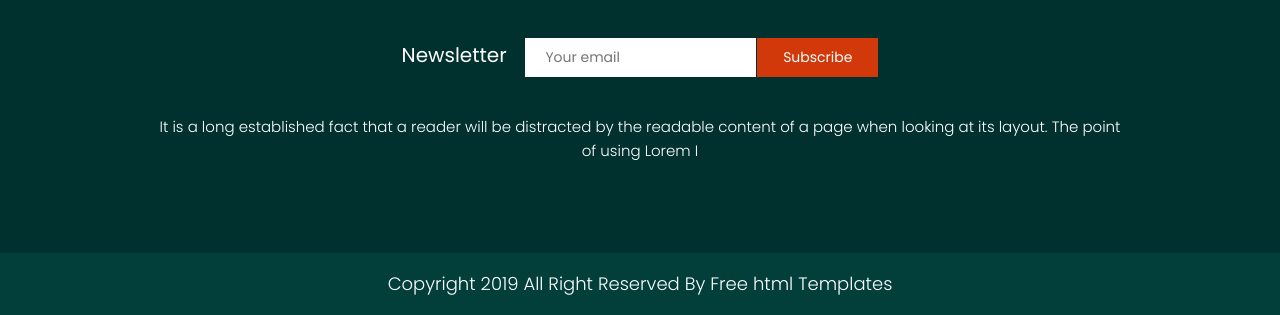
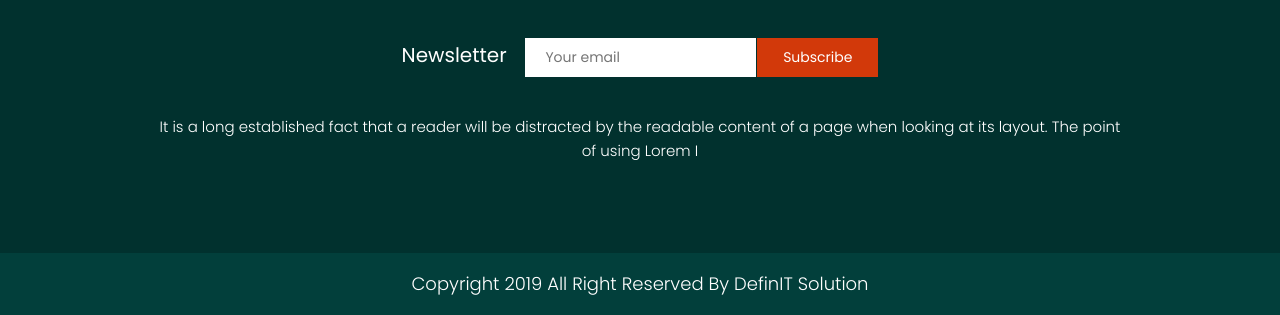
Before and after one commit to ZerpStvn/niture, a plain HTML site: page index.html in a window 1280 px wide. Shown: the part 3305-3620 px from the top of the page. Drawn offline with nearby package versions, Linux system fonts and the light colour scheme; some packages are replaced by stand-ins of ours.

Commit message:
Update index.html

```diff
--- a/index.html
+++ b/index.html
@@ -386,7 +386,7 @@
                     </div>
 
                     <div class="copyright">
-                        <p>Copyright 2019 All Right Reserved By <a href="https://html.design/">Free html Templates</a></p>
+                        <p>Copyright 2019 All Right Reserved By <a href="https://html.design/">DefinIT Solution</a></p>
                     </div>
 
              </div>
```
